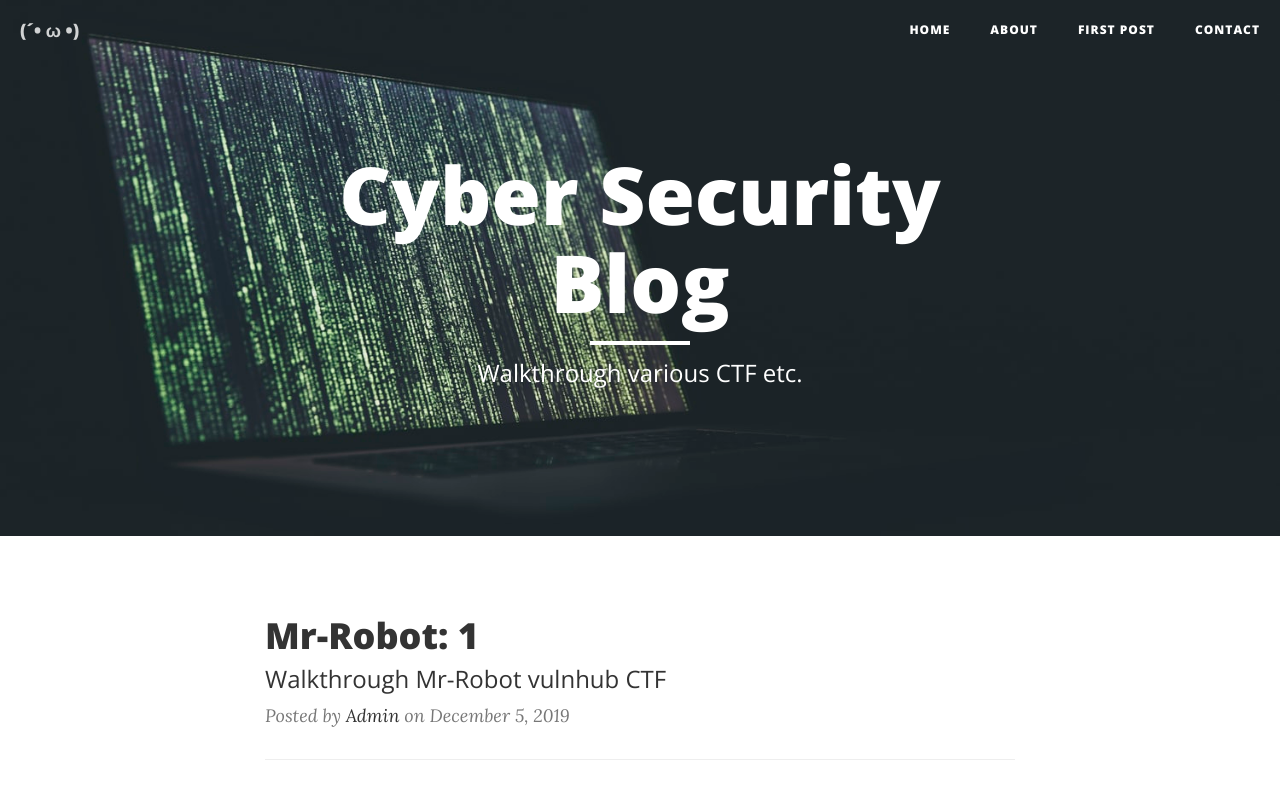
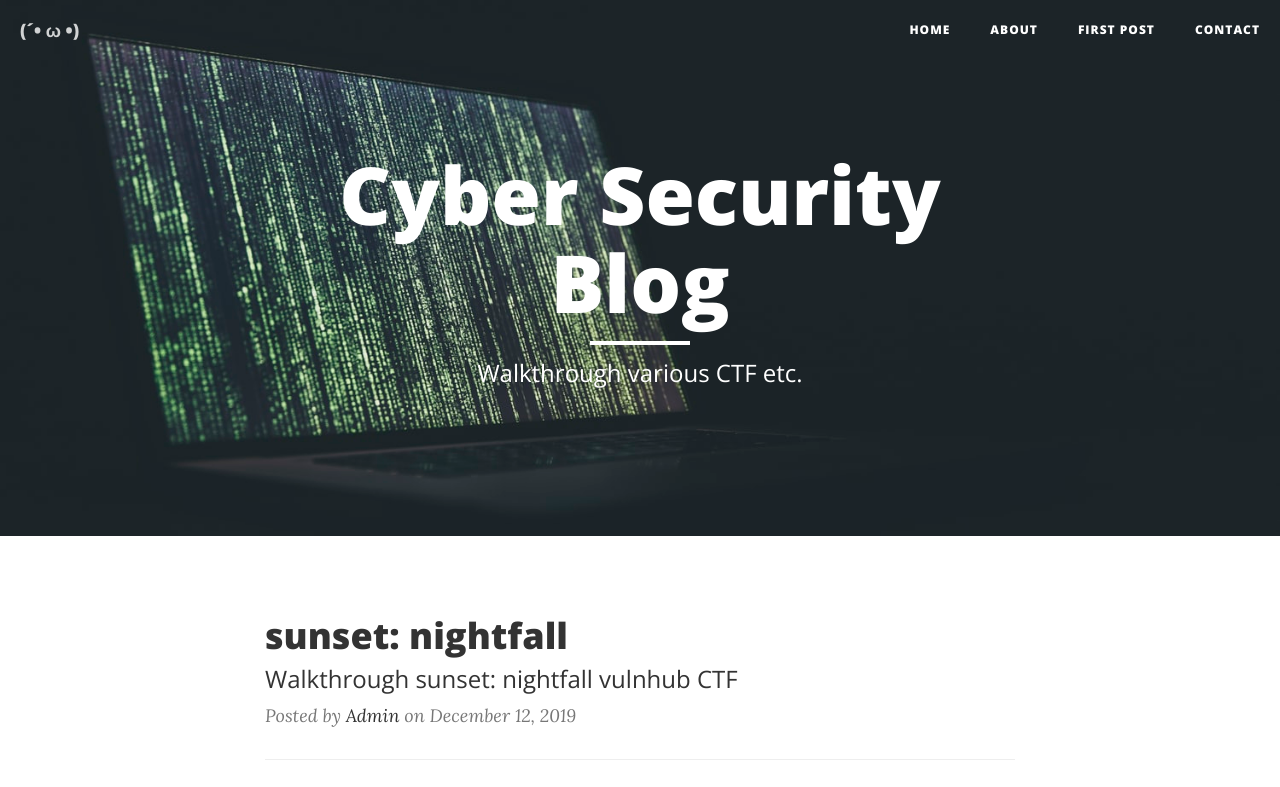
Before and after one commit to vaporwave-road/cyb3rbl0g.github.io, a website: page index.html in a window 1280 px wide. Shown: the top 787 px of the page. Drawn offline with nearby package versions, Linux system fonts and the light colour scheme.

Commit message:
Update index.html

```diff
--- a/index.html
+++ b/index.html
@@ -88,6 +88,18 @@
         <div class="row">
             <div class="col-lg-8 col-lg-offset-2 col-md-10 col-md-offset-1">
 
+				<div class="post-preview">
+                    <a href="post4.html">
+                        <h2 class="post-title">
+                            sunset: nightfall
+                        </h2>
+                        <h3 class="post-subtitle">
+							Walkthrough sunset: nightfall vulnhub CTF
+                        </h3>
+                    </a>
+                    <p class="post-meta">Posted by <a href="#">Admin</a> on December 12, 2019</p>
+                </div>
+				<hr>
 				<div class="post-preview">
                     <a href="post3.html">
                         <h2 class="post-title">
```
